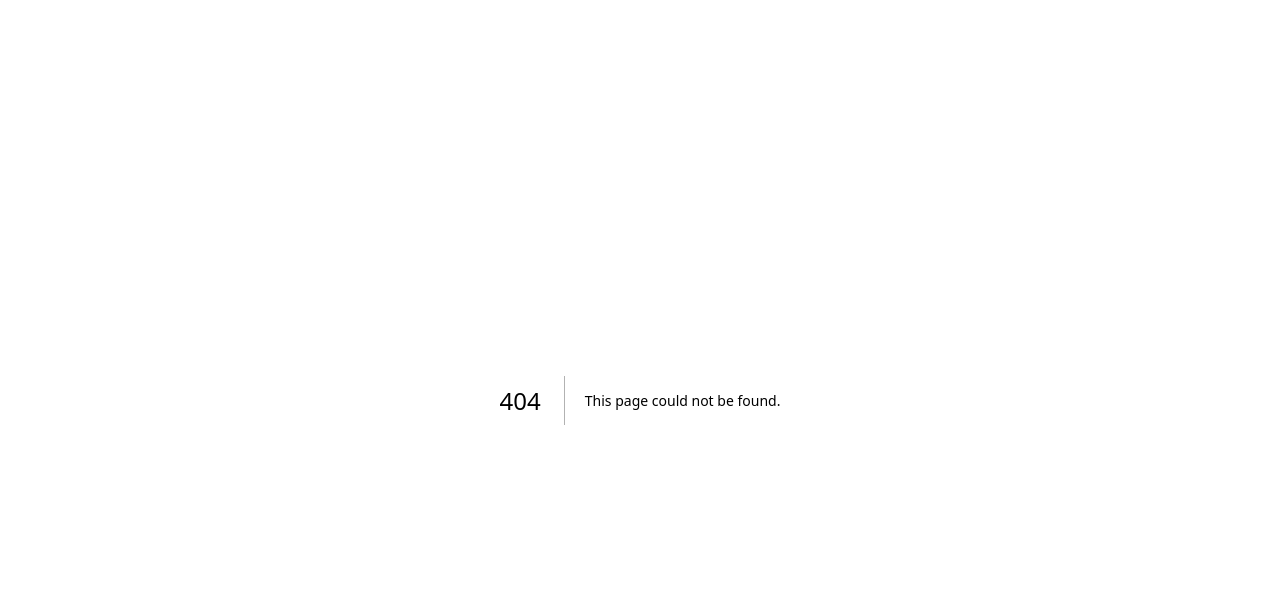
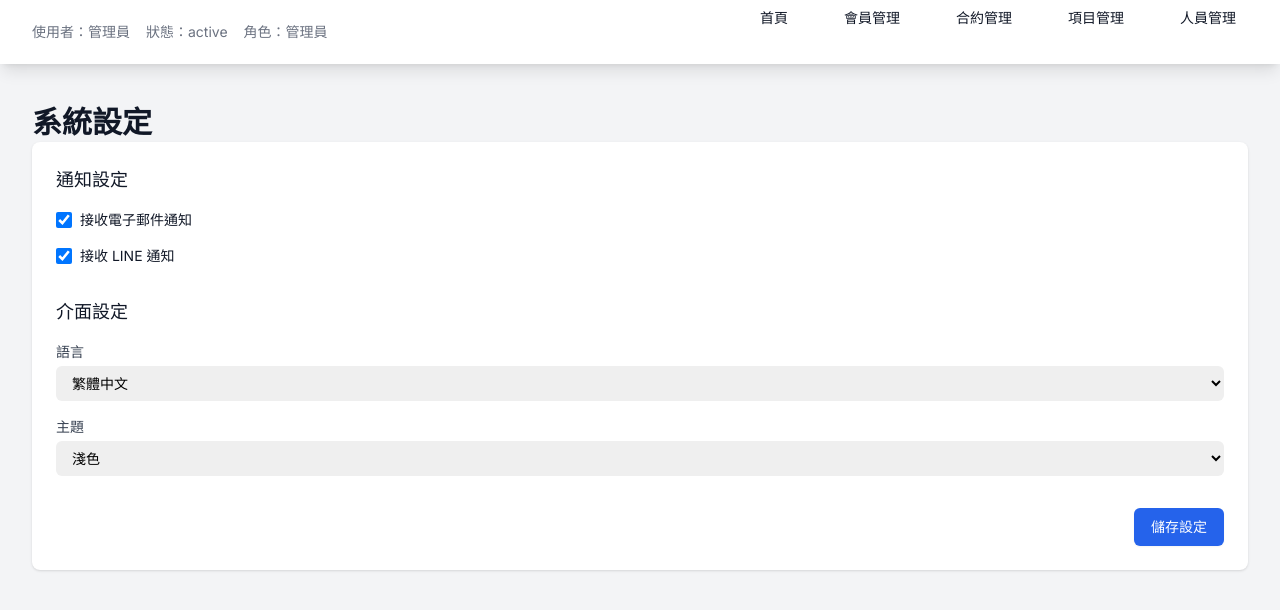
Before and after one commit to yyami731117tw/sum-crm, a Next.js app: page /settings in a window 1280 px wide. Before the commit this address had no page. Shown: the top 610 px of the page. Built offline with nearby package versions, Linux system fonts and the light colour scheme.

Commit message:
feat: 新增系統設定頁面

```diff
--- /dev/null
+++ b/pages/settings.tsx
@@ -0,0 +1,148 @@
+import type { NextPage } from 'next'
+import Head from 'next/head'
+import { useAuth } from '@/hooks/useAuth'
+import { DashboardNav } from '@/components/dashboard/DashboardNav'
+import { useState, useEffect } from 'react'
+import { useRouter } from 'next/router'
+
+const Settings: NextPage = () => {
+  const { user, loading } = useAuth()
+  const router = useRouter()
+  const [formData, setFormData] = useState({
+    notifyEmail: true,
+    notifyLine: true,
+    language: 'zh-TW',
+    theme: 'light'
+  })
+
+  useEffect(() => {
+    if (!loading && !user) {
+      router.push('/login')
+    }
+  }, [loading, user, router])
+
+  const handleSubmit = async (e: React.FormEvent) => {
+    e.preventDefault()
+    // TODO: 實作儲存設定的 API 調用
+    console.log('儲存設定:', formData)
+  }
+
+  if (loading) {
+    return (
+      <div className="min-h-screen flex items-center justify-center">
+        <div className="animate-spin rounded-full h-12 w-12 border-t-2 border-b-2 border-blue-500"></div>
+      </div>
+    )
+  }
+
+  if (!user) {
+    return null
+  }
+
+  return (
+    <>
+      <Head>
+        <title>系統設定 - MBC管理系統</title>
+      </Head>
+      <div className="min-h-screen bg-gray-100">
+        <DashboardNav />
+
+        <div className="py-10">
+          <header>
+            <div className="max-w-7xl mx-auto px-4 sm:px-6 lg:px-8">
+              <h1 className="text-3xl font-bold leading-tight text-gray-900">
+                系統設定
+              </h1>
+            </div>
+          </header>
+          <main>
+            <div className="max-w-7xl mx-auto sm:px-6 lg:px-8">
+              <div className="bg-white shadow overflow-hidden sm:rounded-lg">
+                <form onSubmit={handleSubmit} className="p-6">
+                  {/* 通知設定 */}
+                  <div className="mb-8">
+                    <h2 className="text-lg font-medium text-gray-900 mb-4">通知設定</h2>
+                    <div className="space-y-4">
+                      <div className="flex items-center">
+                        <input
+                          id="notifyEmail"
+                          type="checkbox"
+                          checked={formData.notifyEmail}
+                          onChange={(e) => setFormData({ ...formData, notifyEmail: e.target.checked })}
+                          className="h-4 w-4 text-blue-600 focus:ring-blue-500 border-gray-300 rounded"
+                        />
+                        <label htmlFor="notifyEmail" className="ml-2 block text-sm text-gray-900">
+                          接收電子郵件通知
+                        </label>
+                      </div>
+                      <div className="flex items-center">
+                        <input
+                          id="notifyLine"
+                          type="checkbox"
+                          checked={formData.notifyLine}
+                          onChange={(e) => setFormData({ ...formData, notifyLine: e.target.checked })}
+                          className="h-4 w-4 text-blue-600 focus:ring-blue-500 border-gray-300 rounded"
+                        />
+                        <label htmlFor="notifyLine" className="ml-2 block text-sm text-gray-900">
+                          接收 LINE 通知
+                        </label>
+                      </div>
+                    </div>
+                  </div>
+
+                  {/* 介面設定 */}
+                  <div className="mb-8">
+                    <h2 className="text-lg font-medium text-gray-900 mb-4">介面設定</h2>
+                    <div className="space-y-4">
+                      <div>
+                        <label htmlFor="language" className="block text-sm font-medium text-gray-700">
+                          語言
+                        </label>
+                        <select
+                          id="language"
+                          value={formData.language}
+                          onChange={(e) => setFormData({ ...formData, language: e.target.value })}
+                          className="mt-1 block w-full pl-3 pr-10 py-2 text-base border-gray-300 focus:outline-none focus:ring-blue-500 focus:border-blue-500 sm:text-sm rounded-md"
+                        >
+                          <option value="zh-TW">繁體中文</option>
+                          <option value="en">English</option>
+                        </select>
+                      </div>
+                      <div>
+                        <label htmlFor="theme" className="block text-sm font-medium text-gray-700">
+                          主題
+                        </label>
+                        <select
+                          id="theme"
+                          value={formData.theme}
+                          onChange={(e) => setFormData({ ...formData, theme: e.target.value })}
+                          className="mt-1 block w-full pl-3 pr-10 py-2 text-base border-gray-300 focus:outline-none focus:ring-blue-500 focus:border-blue-500 sm:text-sm rounded-md"
+                        >
+                          <option value="light">淺色</option>
+                          <option value="dark">深色</option>
+                          <option value="system">跟隨系統</option>
+                        </select>
+                      </div>
+                    </div>
+                  </div>
+
+                  {/* 儲存按鈕 */}
+                  <div className="flex justify-end">
+                    <button
+                      type="submit"
+                      className="inline-flex justify-center py-2 px-4 border border-transparent shadow-sm text-sm font-medium rounded-md text-white bg-blue-600 hover:bg-blue-700 focus:outline-none focus:ring-2 focus:ring-offset-2 focus:ring-blue-500"
+                    >
+                      儲存設定
+                    </button>
+                  </div>
+                </form>
+              </div>
+            </div>
+          </main>
+        </div>
+      </div>
+    </>
+  )
+}
+
+export default Settings
```
